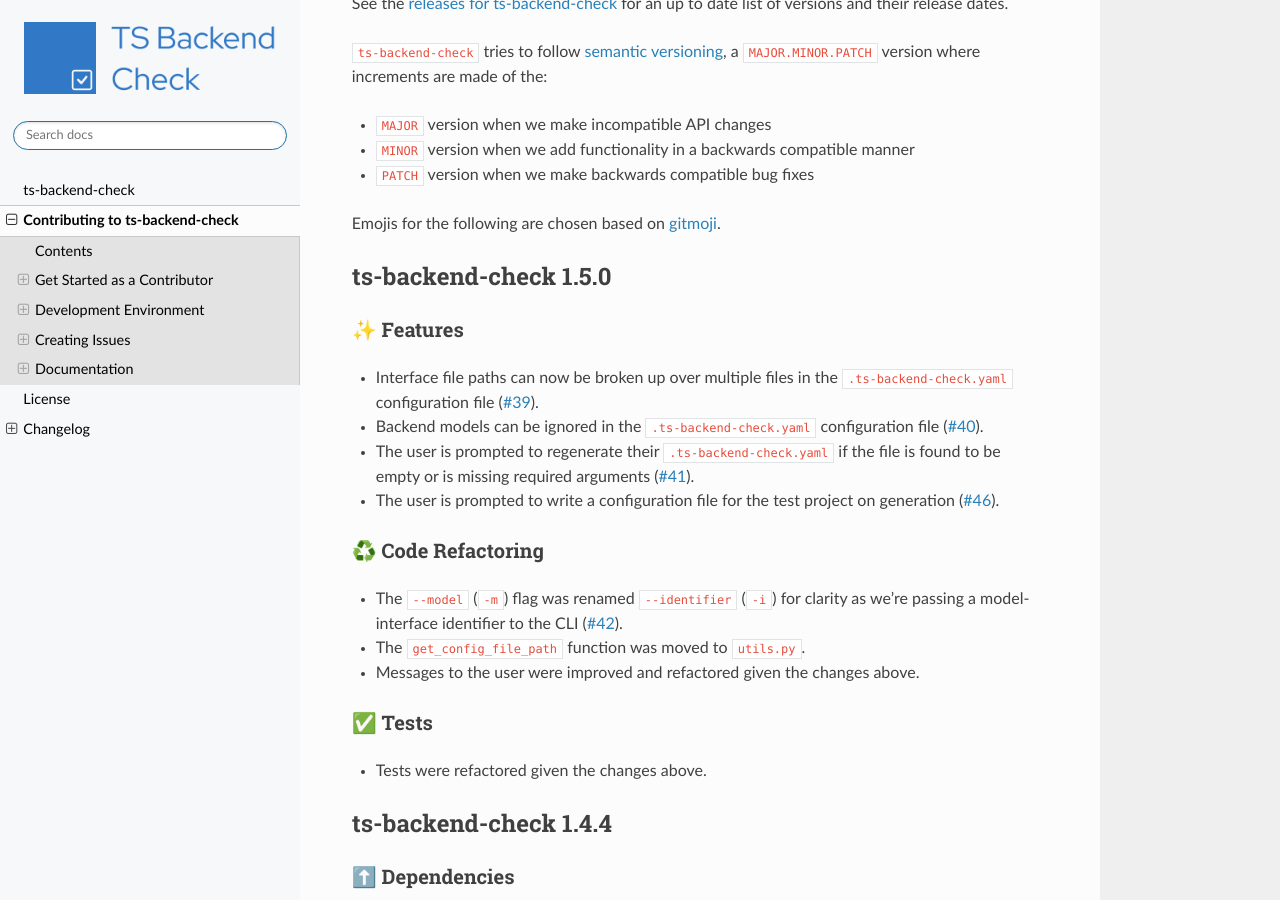
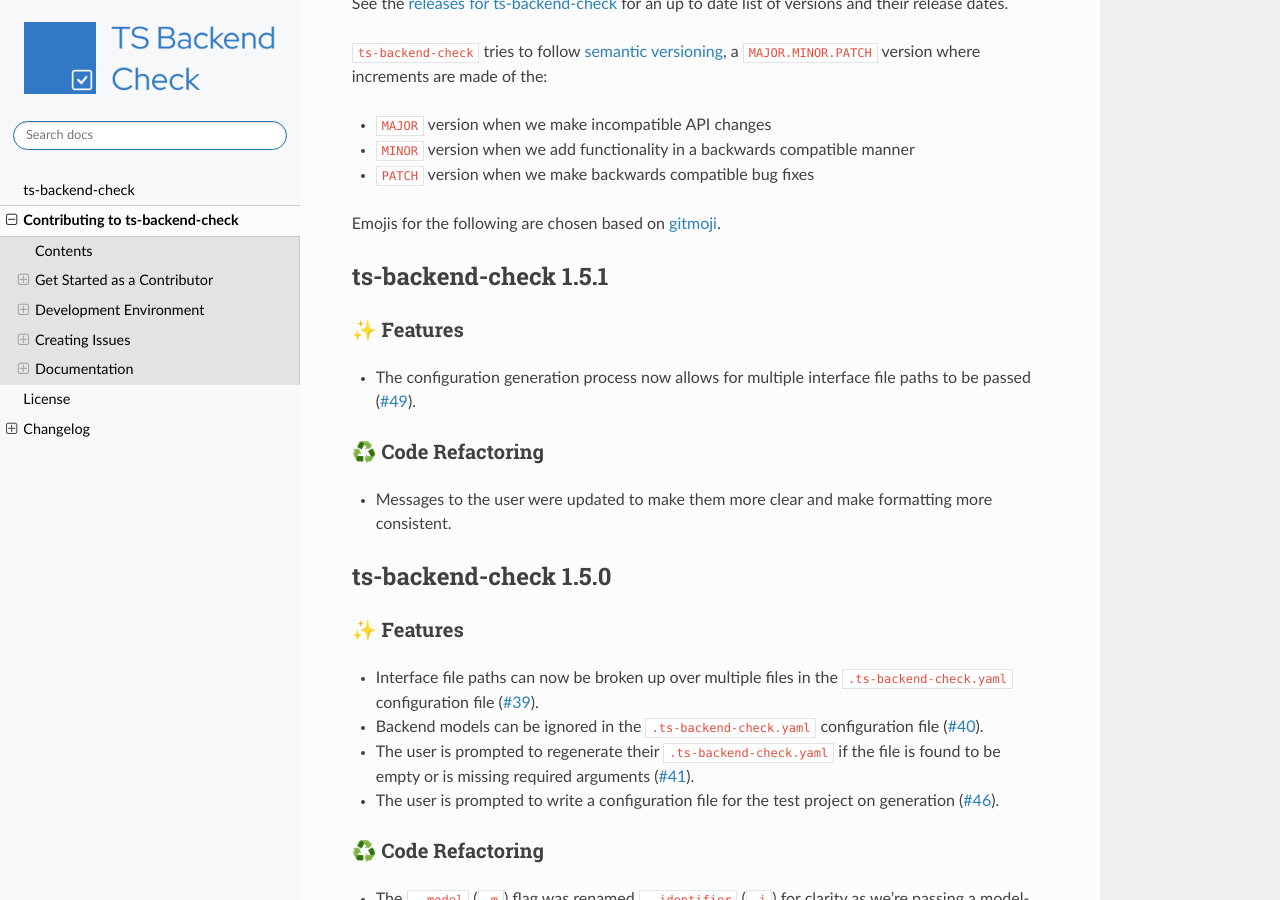
Before and after one commit to activist-org/ts-backend-check, a Sphinx documentation site: the page built from docs/source/notes.rst, in a window 1280 px wide and 900 px high, scrolled down 20892 px. Built offline with Sphinx 7.4.7 and the Read the Docs theme 3.1.0, drawn with Linux system fonts in a browser that asks for light colours; formulas are drawn with MathJax 3; pages that are not in the unit, such as notebooks, are missing from menus.

Commit message:
#49 Changelog entry and version to v1.5.1

```diff
--- a/docs/source/_static/CHANGELOG.rst
+++ b/docs/source/_static/CHANGELOG.rst
@@ -11,6 +11,19 @@ See the `releases for ts-backend-check <https://github.com/activist-org/ts-backe
 * ``PATCH`` version when we make backwards compatible bug fixes
 
 Emojis for the following are chosen based on `gitmoji <https://gitmoji.dev/>`_.
+
+ts-backend-check 1.5.1
+======================
+
+✨ Features
+-----------
+
+- The configuration generation process now allows for multiple interface file paths to be passed (`#49 <https://github.com/activist-org/ts-backend-check/issues/49>`_).
+
+♻️ Code Refactoring
+-------------------
+
+- Messages to the user were updated to make them more clear and make formatting more consistent.
 
 ts-backend-check 1.5.0
 ======================
--- a/docs/source/conf.py
+++ b/docs/source/conf.py
@@ -28,7 +28,7 @@ copyright = "2024, ts-backend-check developers (GPL 3.0 License)"
 author = "ts-backend-check developers"
 
 # The full version, including alpha/beta/rc tags
-release = "1.5.0"
+release = "1.5.1"
 
 
 # -- General configuration ---------------------------------------------------
--- a/pyproject.toml
+++ b/pyproject.toml
@@ -4,7 +4,7 @@ build-backend = "setuptools.build_meta"
 
 [project]
 name = "ts-backend-check"
-version = "1.5.0"
+version = "1.5.1"
 description = "Check TypeScript interfaces against backend models"
 readme = "README.md"
 requires-python = ">=3.12"
```
Also changed, not shown: CHANGELOG.md (+10 -0 lines).
